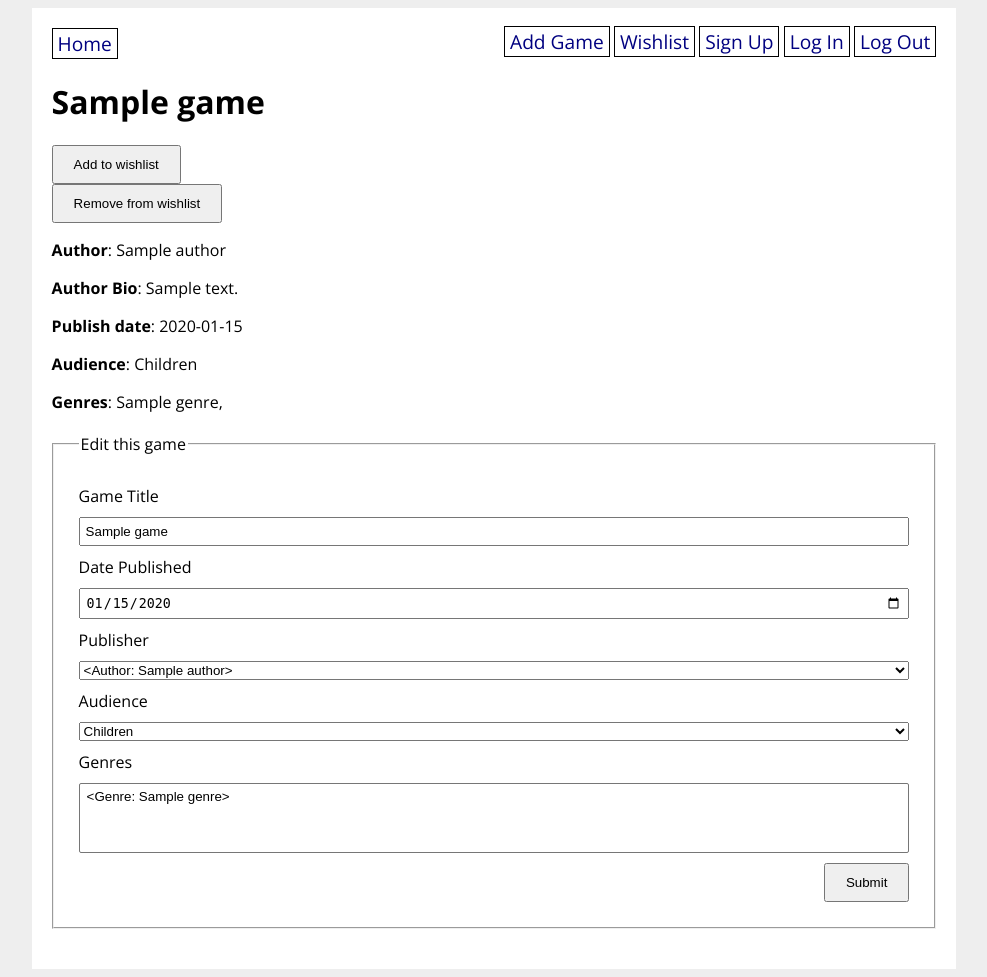
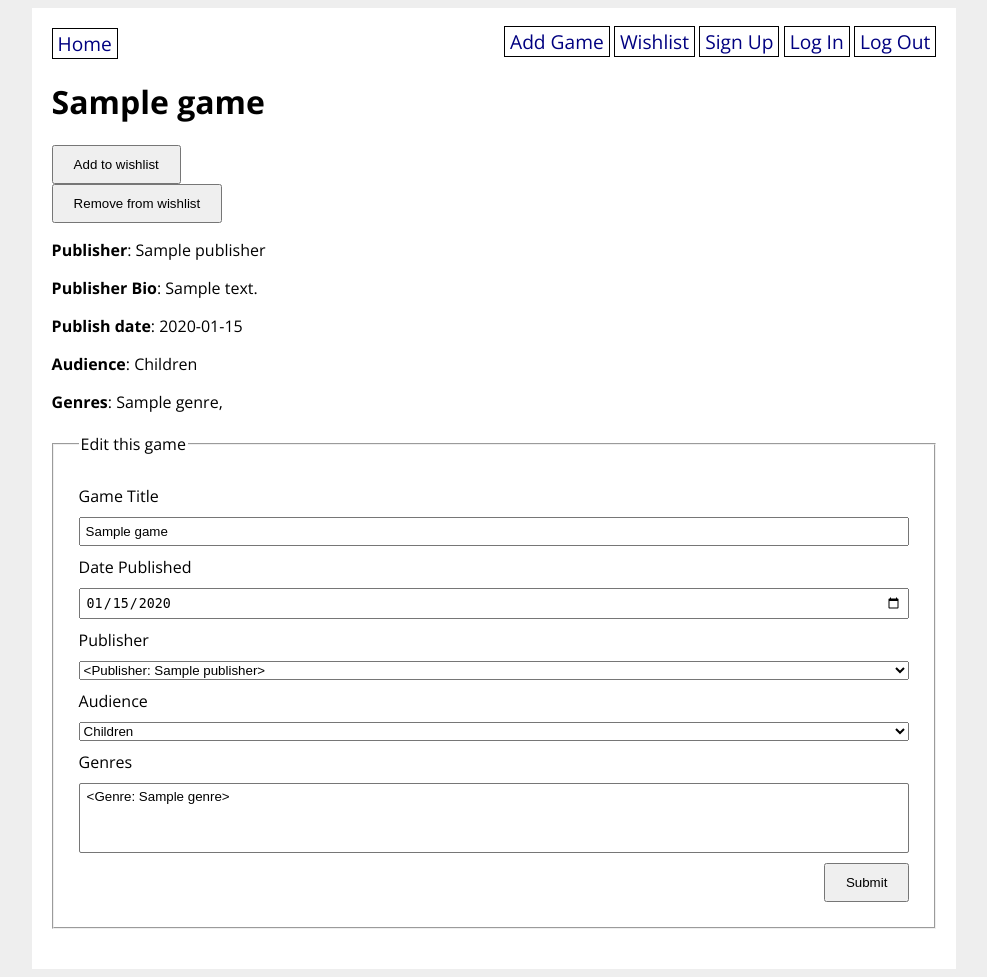
Before and after one commit to Andrew32A/steam-wishlist, a Flask app: page /book/1 in a window 1280 px wide. Shown: the whole page, without its empty margins (146-1133 px from the left). Run offline with Flask 2, Linux system fonts and the light colour scheme; tables that the repository leaves empty hold one stand-in row (values such as "Sample post").

Commit message:
replaced author with publisher

```diff
--- a/steam_wishlist_app/auth/routes.py
+++ b/steam_wishlist_app/auth/routes.py
@@ -1,7 +1,7 @@
 from flask import Blueprint, request, render_template, redirect, url_for, flash
 from flask_login import login_user, logout_user, login_required, current_user
 
-from steam_wishlist_app.models import Game, Author, Genre, User
+from steam_wishlist_app.models import Game, Publisher, Genre, User
 from steam_wishlist_app.auth.forms import SignUpForm, LoginForm
 
 # Import app and db from events_app package so that we can run app
--- a/steam_wishlist_app/main/forms.py
+++ b/steam_wishlist_app/main/forms.py
@@ -2,15 +2,15 @@ from flask_wtf import FlaskForm
 from wtforms import StringField, PasswordField, DateField, SelectField, SubmitField, TextAreaField
 from wtforms.ext.sqlalchemy.fields import QuerySelectField, QuerySelectMultipleField
 from wtforms.validators import DataRequired, Length, ValidationError
-from steam_wishlist_app.models import Audience, Game, Author, Genre, User
+from steam_wishlist_app.models import Audience, Game, Publisher, Genre, User
 
 class BookForm(FlaskForm):
     """Form to create a book."""
     title = StringField('Game Title',
         validators=[DataRequired(), Length(min=3, max=80)])
     publish_date = DateField('Date Published')
-    author = QuerySelectField('Publisher',
-        query_factory=lambda: Author.query, allow_blank=False)
+    publisher = QuerySelectField('Publisher',
+        query_factory=lambda: Publisher.query, allow_blank=False)
     audience = SelectField('Audience', choices=Audience.choices())
     genres = QuerySelectMultipleField('Genres',
         query_factory=lambda: Genre.query)
@@ -18,7 +18,7 @@ class BookForm(FlaskForm):
 
 
 class AuthorForm(FlaskForm):
-    """Form to create an author."""
+    """Form to create an publisher."""
     name = StringField('Publisher Name',
         validators=[DataRequired(), Length(min=3, max=80)])
     biography = TextAreaField('Publisher Description')
--- a/steam_wishlist_app/main/routes.py
+++ b/steam_wishlist_app/main/routes.py
@@ -2,7 +2,7 @@
 from flask import Blueprint, request, render_template, redirect, url_for, flash
 from flask_login import login_user, logout_user, login_required, current_user
 from datetime import date, datetime
-from steam_wishlist_app.models import Game, Author, Genre, User
+from steam_wishlist_app.models import Game, Publisher, Genre, User
 from steam_wishlist_app.main.forms import BookForm, AuthorForm, GenreForm
 
 # Import app and db from events_app package so that we can run app
@@ -15,19 +15,19 @@ main = Blueprint("main", __name__)
 ##########################################
 
 def create_books():
-    a1 = Author(name='FromSoftware')
+    a1 = Publisher(name='FromSoftware')
     b1 = Game(
         title='Bloodborne',
         publish_date=date(2015, 3, 24),
-        author=a1
+        publisher=a1
     )
     db.session.add(b1)
 
-    a2 = Author(name='Team Cherry')
+    a2 = Publisher(name='Team Cherry')
     b2 = Game(
         title='Hollow Knight',
         publish_date=date(2017, 2, 24),
-        author=a2)
+        publisher=a2)
     db.session.add(b2)
     db.session.commit()
 # create_books()
@@ -51,7 +51,7 @@ def create_book():
         new_book = Game(
             title=form.title.data,
             publish_date=form.publish_date.data,
-            author=form.author.data,
+            publisher=form.publisher.data,
             audience=form.audience.data,
             genres=form.genres.data
         )
@@ -68,11 +68,11 @@ def create_book():
 def create_author():
     form = AuthorForm()
     if form.validate_on_submit():
-        new_author = Author(
+        new_publisher = Publisher(
             name=form.name.data,
             biography=form.biography.data
         )
-        db.session.add(new_author)
+        db.session.add(new_publisher)
         db.session.commit()
 
         flash('New publisher was added successfully.')
@@ -109,7 +109,7 @@ def book_detail(book_id):
     if form.validate_on_submit():
         book.title = form.title.data
         book.publish_date = form.publish_date.data
-        book.author = form.author.data
+        book.publisher = form.publisher.data
         book.audience = form.audience.data
         book.genres = form.genres.data
 
--- a/steam_wishlist_app/models.py
+++ b/steam_wishlist_app/models.py
@@ -25,9 +25,9 @@ class Game(db.Model):
     title = db.Column(db.String(80), nullable=False)
     publish_date = db.Column(db.Date)
 
-    # The author - Who wrote it?
-    author_id = db.Column(db.Integer, db.ForeignKey('author.id'), nullable=False)
-    author = db.relationship('Author', back_populates='games')
+    # The publisher - Who wrote it?
+    publisher_id = db.Column(db.Integer, db.ForeignKey('publisher.id'), nullable=False)
+    publisher = db.relationship('Publisher', back_populates='games')
 
     # The audience - Who is this book written for?
     audience = db.Column(db.Enum(Audience), default=Audience.ALL)
@@ -47,18 +47,18 @@ class Game(db.Model):
         return f'<Game: {self.title}>'
 
 # CHANGE TO PUBLISHER
-class Author(db.Model):
-    """Author model."""
+class Publisher(db.Model):
+    """Publisher model."""
     id = db.Column(db.Integer, primary_key=True)
     name = db.Column(db.String(80), nullable=False)
     biography = db.Column(db.String(200))
-    games = db.relationship('Game', back_populates='author')
+    games = db.relationship('Game', back_populates='publisher')
 
     def __str__(self):
-        return f'<Author: {self.name}>'
+        return f'<Publisher: {self.name}>'
 
     def __repr__(self):
-        return f'<Author: {self.name}>'
+        return f'<Publisher: {self.name}>'
 
 class Genre(db.Model):
     """Genre model."""
--- a/steam_wishlist_app/templates/book_detail.html
+++ b/steam_wishlist_app/templates/book_detail.html
@@ -18,11 +18,11 @@
 </form>
 
 <p>
-    <strong>Author</strong>: {{ book.author.name }}
+    <strong>Publisher</strong>: {{ book.publisher.name }}
 </p>
 
 <p>
-    <strong>Author Bio</strong>: {{ book.author.biography }}
+    <strong>Publisher Bio</strong>: {{ book.publisher.biography }}
 </p>
 
 <p>
@@ -52,8 +52,8 @@
         {{ form.publish_date.label }}
         {{ form.publish_date(placeholder="YYYY-mm-dd") }}
 
-        {{ form.author.label }}
-        {{ form.author }}
+        {{ form.publisher.label }}
+        {{ form.publisher }}
 
         {{ form.audience.label }}
         {{ form.audience }}
--- a/steam_wishlist_app/templates/home.html
+++ b/steam_wishlist_app/templates/home.html
@@ -6,7 +6,7 @@
 
 <ul class="gallery">
 {% for book in all_books %}
-    <li><a href="/book/{{ book.id }}">{{ book.title }}</a> by {{ book.author.name }}</li>
+    <li><a href="/book/{{ book.id }}">{{ book.title }}</a> by {{ book.publisher.name }}</li>
 {% endfor %}
 </ul>
 
```
Also changed, not shown: steam_wishlist_app/database.db.
